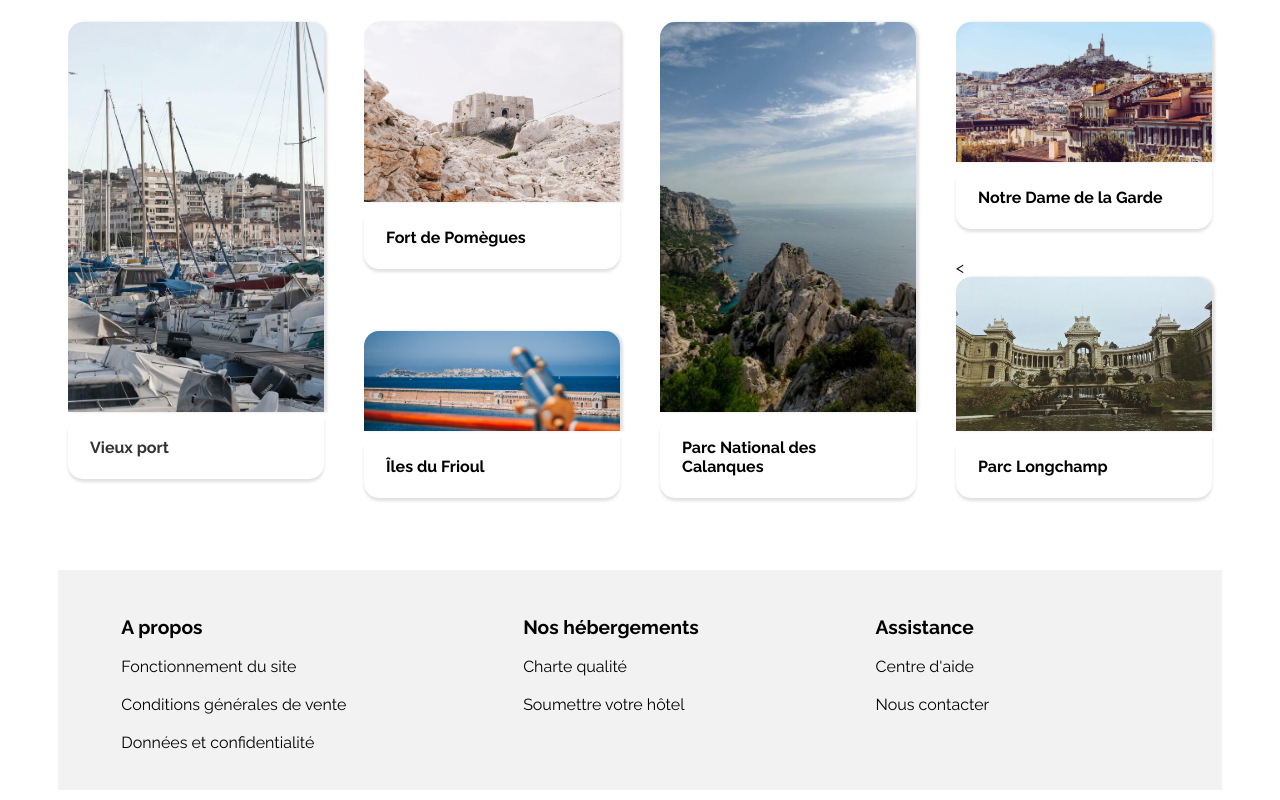
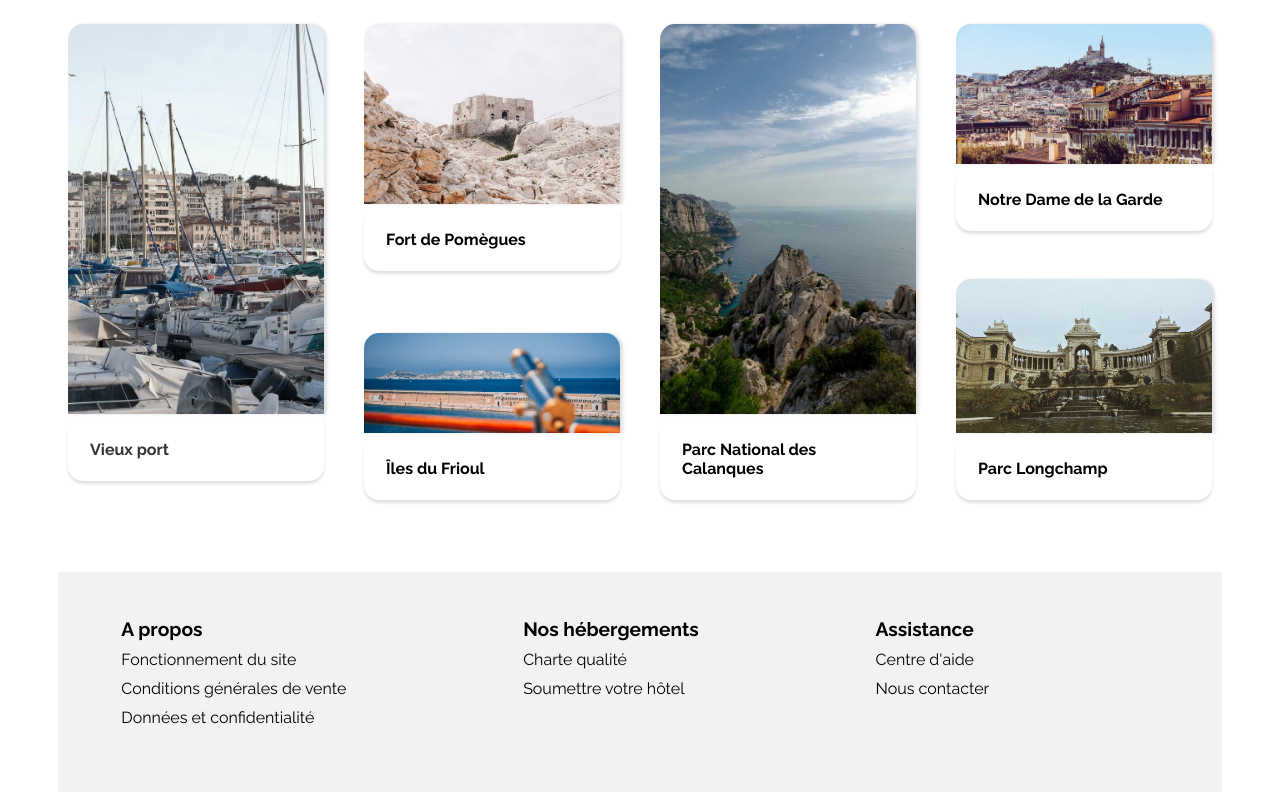
Before and after one commit to cfred22/FredericClech_2_24092021, a plain HTML site: page index.html in a window 1280 px wide. Shown: the part 1160-1960 px from the top of the page. Drawn offline with Linux system fonts and the light colour scheme.

Commit message:
another error w3c check

```diff
--- a/index.html
+++ b/index.html
@@ -94,7 +94,7 @@
                         <div class="hotel_bloc1">
 
                             <div class="hotel">
-                                <a class="acco" ref="#">
+                                <a href="#">
                                     <img class="card_image" src="images/hebergements/medium/auberge_la_cannebiere.jpg" alt="auberge la cannebiere">
 
                                     <p class="title_card">Auberge la cannebière</p>
@@ -266,7 +266,7 @@
                 </div>
                 <div class="activities">
                     <div class="acti_first">
-                        <a ref="#">
+                        <a href="#">
                             <img class="card_pic" src="images/activites/medium/vieux_port.jpg" alt="vieux_port">
                             <div class="card_body">
                                 <p>Vieux port</p>
@@ -293,7 +293,7 @@
                         </div>
                     </div>
                     <div class="acti_three">
-                        <a ref="#">
+                        <a href="#">
                             <img class="card_pic4" src="images/activites/medium/parc_national_calanques.jpg" alt="parc_national_calanques">
                             <div class="card_body">
                                 <p>Parc National des Calanques</p>
@@ -310,7 +310,7 @@
                             </a>
                         </div>
                         <div class="acti_second_b">
-                            <<a href="#">
+                            <a href="#">
                                 <img class="card_pic6" src="images/activites/medium/parc_longchamp.jpg" alt="parc_longchamp">
                                 <div class="card_body">
                                     <p>Parc Longchamp</p>
@@ -325,28 +325,28 @@
                     <div class="about">
                         <nav>
                             <ul>
-                                <li class="footer_about">A propos</li><br>
-                                <li><a class="footer_links" href="#">Fonctionnement du site</a></li><br>
-                                <li><a class="footer_links" href="#">Conditions générales de vente</a></li><br>
-                                <li><a class="footer_links" href="#">Données et confidentialité</a></li><br>
+                                <li class="footer_about">A propos</li>
+                                <li><a class="footer_links" href="#">Fonctionnement du site</a></li>
+                                <li><a class="footer_links" href="#">Conditions générales de vente</a></li>
+                                <li><a class="footer_links" href="#">Données et confidentialité</a></li>
                             </ul>
                         </nav>
                     </div>
                     <div class="accomodations">
                         <nav>
                             <ul>
-                                <li class="footer_acco">Nos hébergements</li><br>
-                                <li><a class="footer_links" href="#">Charte qualité</a></li><br>
-                                <li><a class="footer_links" href="#">Soumettre votre hôtel</a></li><br>
+                                <li class="footer_acco">Nos hébergements</li>
+                                <li><a class="footer_links" href="#">Charte qualité</a></li>
+                                <li><a class="footer_links" href="#">Soumettre votre hôtel</a></li>
                             </ul>
                         </nav>
                     </div>
                     <div class="assistance">
                         <nav>
                             <ul>
-                                <li class="footer_ass">Assistance</li><br>
-                                <li><a class="footer_links" href="#">Centre d'aide</a></li><br>
-                                <li><a class="footer_links" href="#">Nous contacter</a></li><br>
+                                <li class="footer_ass">Assistance</li>
+                                <li><a class="footer_links" href="#">Centre d'aide</a></li>
+                                <li><a class="footer_links" href="#">Nous contacter</a></li>
                             </ul>
                         </nav>
                     </div>
--- a/style.css
+++ b/style.css
@@ -249,8 +249,8 @@ nav ul
     border-radius: 50%;
     margin-right: 15px;
     border: 1px solid #f2f2f2;
-    width: 23px;
-    height: 23px;
+    width: 25px;
+    height: 25px;
     text-align: center;
 }
 
@@ -567,6 +567,10 @@ nav ul
     padding-top: 30px;
 }
 
+.foot_3box li
+{
+    margin-bottom: 10px;
+}
 
 .about nav ul
 {
```
